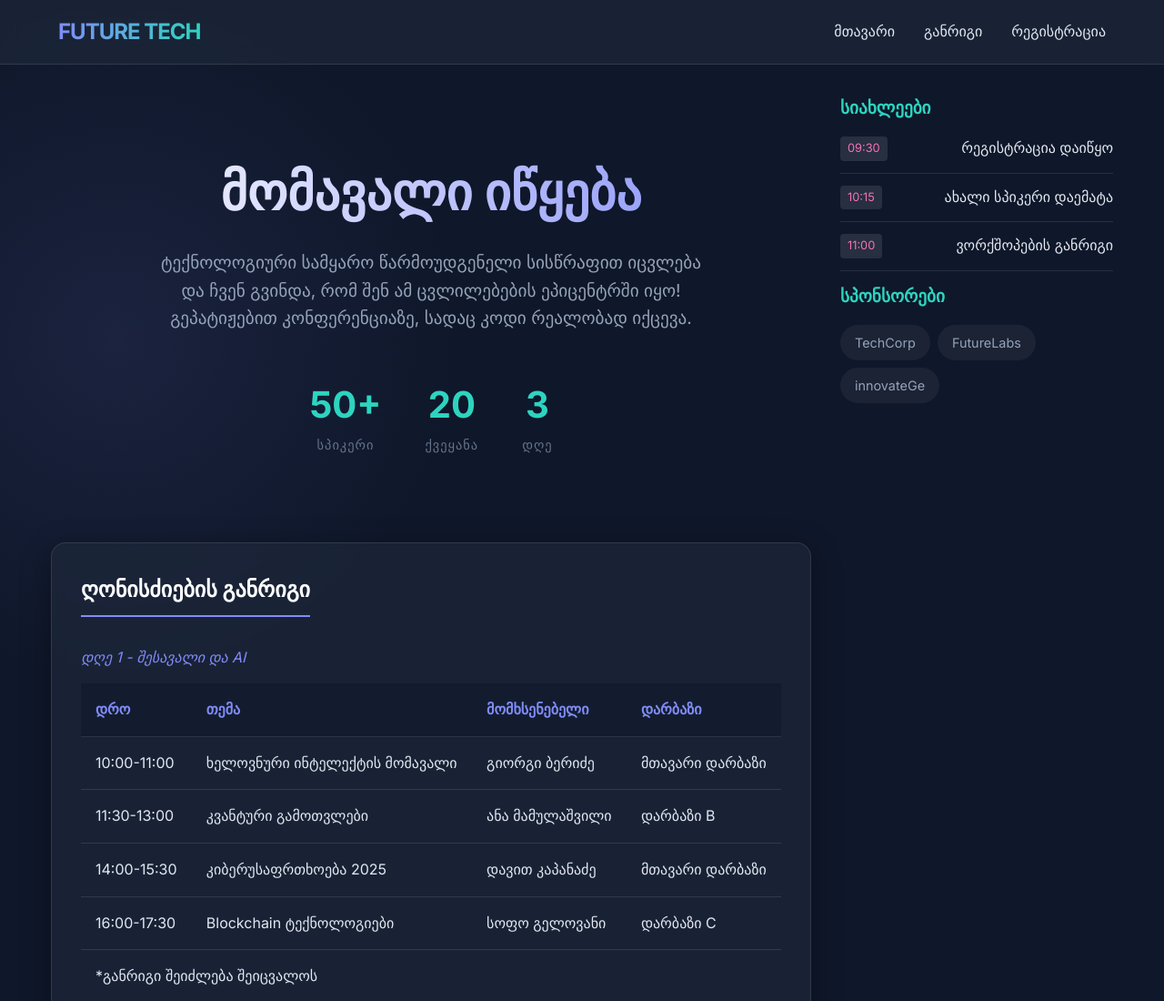
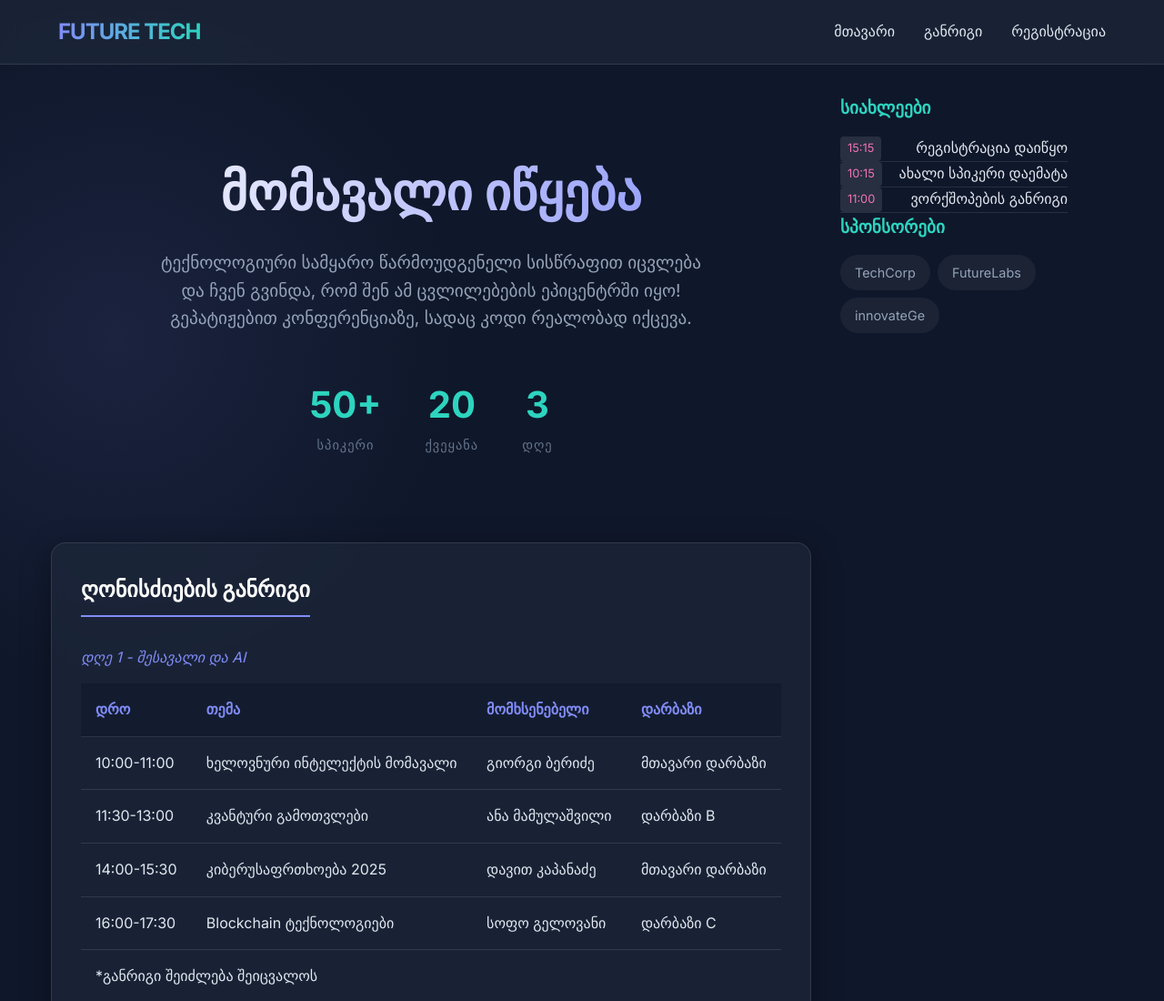
Before and after one commit to Whitebear004/mentoring, a plain HTML site: page exercise/index.html in a window 1280 px wide. Shown: the top 1100 px of the page at 91% size. Drawn offline with Linux system fonts and the light colour scheme.

Commit message:
Add files via upload

```diff
--- a/exercise/index.html
+++ b/exercise/index.html
@@ -122,20 +122,20 @@
               </section>
 
             </main>
-            <aside>
+            <aside >
                 <div>
                    <h3>სიახლეები</h3>
 
                    <ul>
-                       <li>
-                          <time datetime="09:30">09:30</time>
+                       <li style="width: 250px;">
+                          <time datetime="15:15">15:15</time>
                           <span>რეგისტრაცია დაიწყო</span>
                        </li>
-                       <li>
+                       <li style="width: 250px;">
                           <time datetime="10:15">10:15 </time>
                           <span>ახალი სპიკერი დაემატა</span>
                        </li>
-                       <li>
+                       <li style="width: 250px;">
                           <time datetime="11:00">11:00</time>
                           <span>ვორქშოპების განრიგი</span>
                        </li>
--- a/exercise/style.css
+++ b/exercise/style.css
@@ -34,7 +34,7 @@ header {
     border-bottom: 1px solid var(--glass-border);
     padding: 1rem 5%;
     display: flex;
-    justify-content: space-between;
+    justify-content: space-between ;
     align-items: center;
     position: sticky;
     top: 0;
@@ -266,11 +266,10 @@ aside ul {
 }
 
 aside li {
-    margin-bottom: 0.8rem;
-    padding-bottom: 0.8rem;
-    border-bottom: 1px solid var(--glass-border);
+    margin-bottom: 0.8 rem
+    padding-bottom: 1.6 rem;    border-bottom: 1px solid var(--glass-border);
     display: flex;
-    justify-content: space-between;
+    justify-content: space-between ;
 }
 
 aside time {
```
